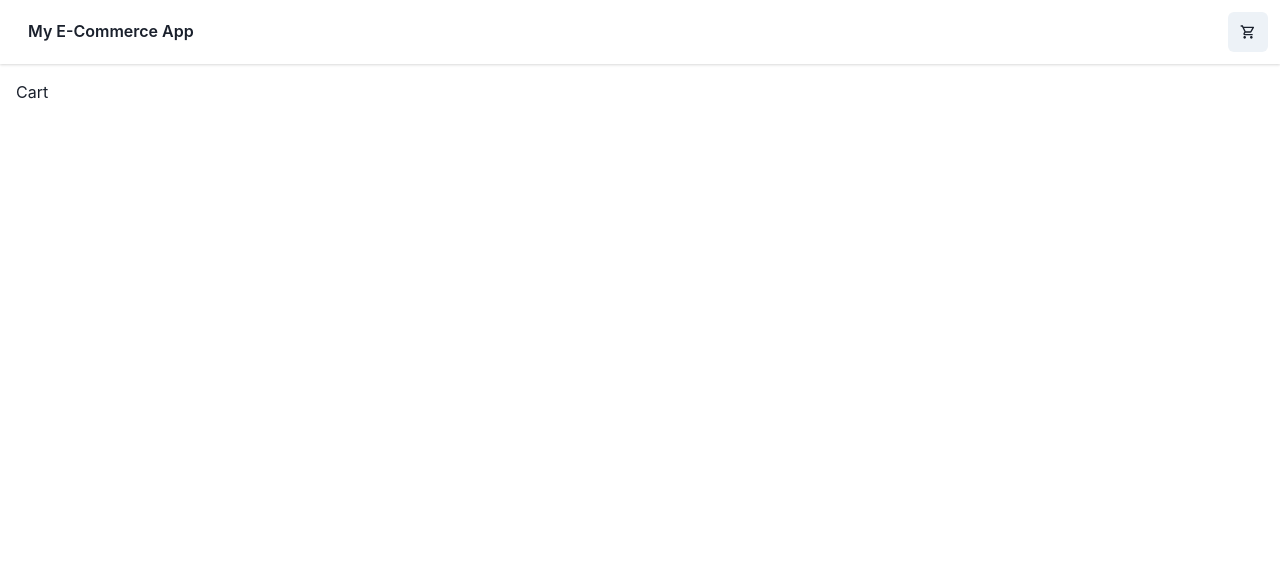
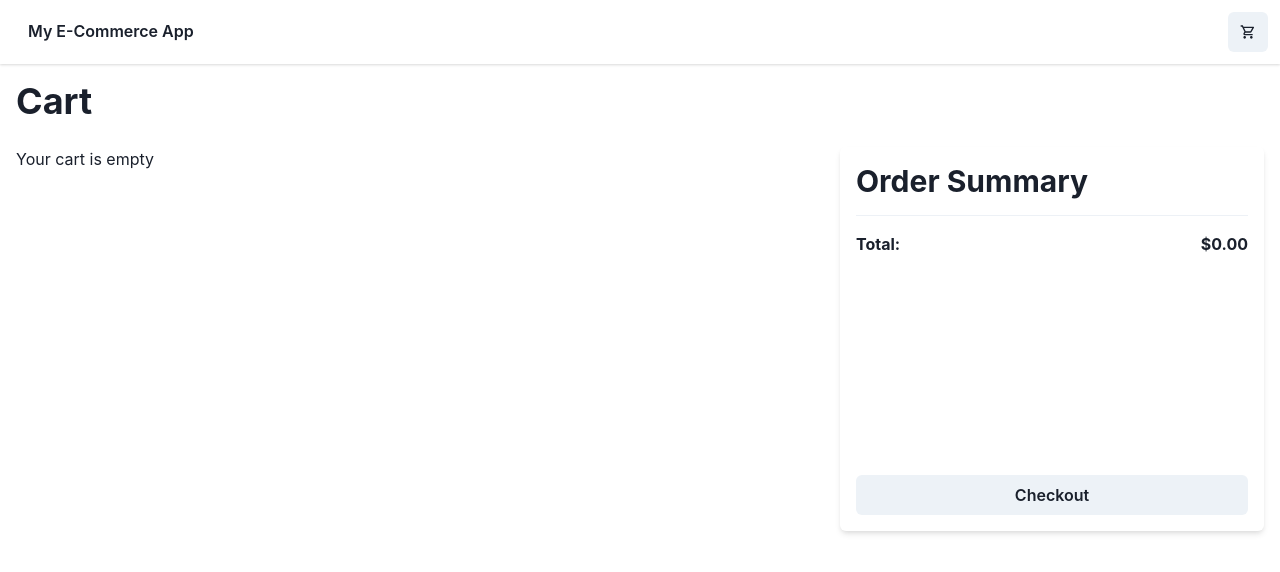
Before and after one commit to jvzaniolo/my-ecommerce-app, a Next.js app: page /cart in a window 1280 px wide. Shown: the top 572 px of the page. Built offline with nearby package versions, Linux system fonts and the light colour scheme; data requests are answered from the project's data file.

Commit message:
Finish cart page

```diff
--- a/src/pages/cart.tsx
+++ b/src/pages/cart.tsx
@@ -1,11 +1,128 @@
-import type { NextPage } from 'next'
+import type { GetServerSideProps, NextPage } from 'next'
+import Link from 'next/link'
+import { useState } from 'react'
+import {
+  Box,
+  Button,
+  Divider,
+  Flex,
+  Heading,
+  Img,
+  Stack,
+  Text,
+} from '@chakra-ui/react'
+import { api } from '~/services/axios'
+import type { Item } from '~/types/item'
+import { removeFromCart } from '~/handlers/cart'
 
-const Cart: NextPage = () => {
+const Cart: NextPage<{ initialCartData: Item[] }> = ({ initialCartData }) => {
+  const [cart, setCart] = useState(() => initialCartData)
+
+  const cartTotal = cart.reduce((acc, item) => {
+    return acc + item.price * item.quantity
+  }, 0)
+
+  function handleRemoveItem(id: string) {
+    setCart(cart.filter(item => item.id !== id))
+    removeFromCart(id)
+  }
+
   return (
-    <div>
-      <h1>Cart</h1>
-    </div>
+    <Box>
+      <Heading as="h1" size="xl">
+        Cart
+      </Heading>
+
+      <Stack direction={['column', 'column', 'row']} spacing="10" mt="6">
+        <Stack as="ul" flex="2" spacing="4">
+          {cart.length > 0 ? (
+            cart.map(item => (
+              <Flex key={item.id} as="li" shadow="md" borderRightRadius="md">
+                <Img src={item.image} alt={item.name} borderLeftRadius="md" />
+                <Flex p="4" flex="1" align="flex-start">
+                  <Stack flex="1">
+                    <Heading as="h2" size="md">
+                      {item.name}
+                    </Heading>
+
+                    <Text>{item.description}</Text>
+                    <Text>Quantity: {item.quantity}</Text>
+                    <Text>
+                      {new Intl.NumberFormat('en-US', {
+                        style: 'currency',
+                        currency: 'USD',
+                      }).format(item.price)}
+                    </Text>
+                  </Stack>
+                  <Button
+                    variant="link"
+                    onClick={() => handleRemoveItem(item.id)}
+                  >
+                    Remove
+                  </Button>
+                </Flex>
+              </Flex>
+            ))
+          ) : (
+            <Text>Your cart is empty</Text>
+          )}
+        </Stack>
+
+        <Flex
+          p="4"
+          h="sm"
+          flex="1"
+          shadow="md"
+          direction="column"
+          borderRadius="md"
+        >
+          <Stack flex="1" spacing="4">
+            <Heading size="lg">Order Summary</Heading>
+            {cart.map(item => (
+              <Flex key={item.id} justify="space-between">
+                <Box>
+                  <Text>{item.name}</Text>
+                  <Text ml="3" color="gray.600">
+                    Quantity: {item.quantity}
+                  </Text>
+                </Box>
+                <Text>
+                  {new Intl.NumberFormat('en-US', {
+                    style: 'currency',
+                    currency: 'USD',
+                  }).format(item.price * item.quantity)}
+                </Text>
+              </Flex>
+            ))}
+            <Divider />
+            <Flex justify="space-between">
+              <Text fontWeight="bold">Total:</Text>
+              <Text fontWeight="bold">
+                {new Intl.NumberFormat('en-US', {
+                  style: 'currency',
+                  currency: 'USD',
+                }).format(cartTotal)}
+              </Text>
+            </Flex>
+          </Stack>
+
+          <Link href="/checkout" passHref>
+            <Button as="a">Checkout</Button>
+          </Link>
+        </Flex>
+      </Stack>
+    </Box>
   )
 }
 
+export const getServerSideProps: GetServerSideProps = async () => {
+  const { data } = await api.get('/cart')
+
+  return {
+    props: {
+      initialCartData: data || [],
+    },
+  }
+}
+
 export default Cart
```
